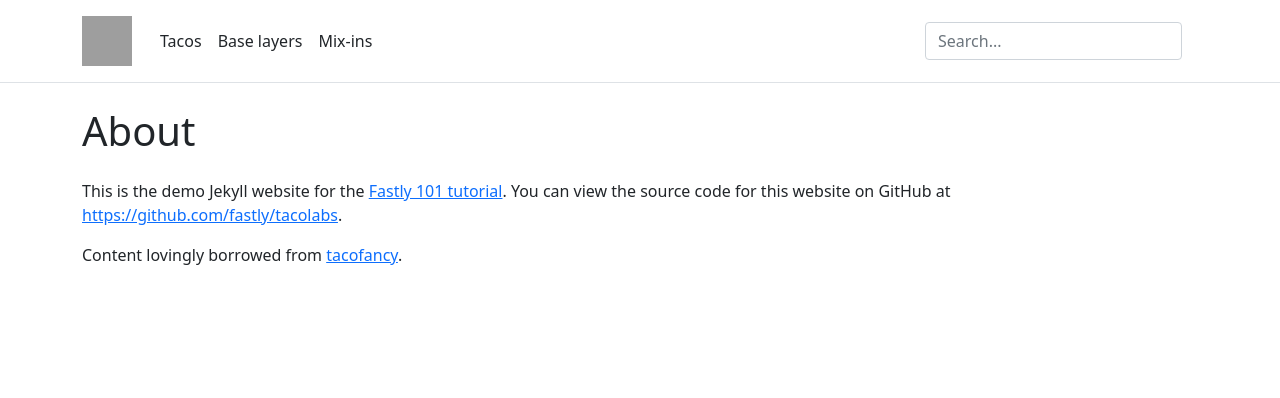
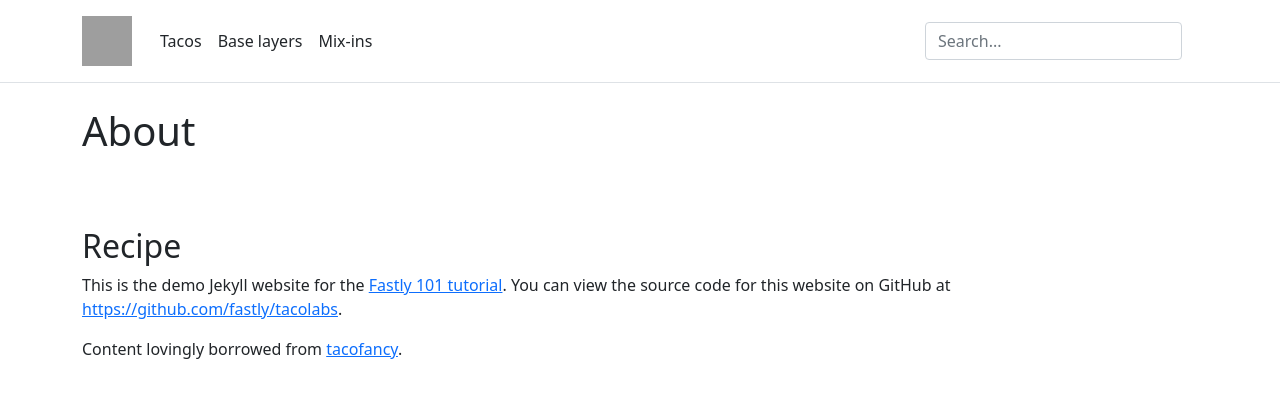
Before and after one commit to mm-inagaki/tacolabs, a Jekyll site: the page built from about.md, in a window 1280 px wide. Shown: the top 398 px of the page. Built offline with Jekyll 4.4.1, drawn with Linux system fonts in a browser that asks for light colours; nearby versions of some CDN libraries; grey boxes are pictures that could not be loaded.

Commit message:
Move closing if tag to the right place

```diff
--- a/_layouts/default.html
+++ b/_layouts/default.html
@@ -48,9 +48,9 @@
                          src="https://io.tacolabs.com/assets/{{ page.image }}?width=1296&height=864&fit=crop&overlay=yes"
                          alt="{{ page.title }}" class="img-fluid"
             />
+            {% endif %}
             <br><br>
             <h2>Recipe</h2>
-            {% endif %}
             {{ content }}
         </div>
     </body>
```
